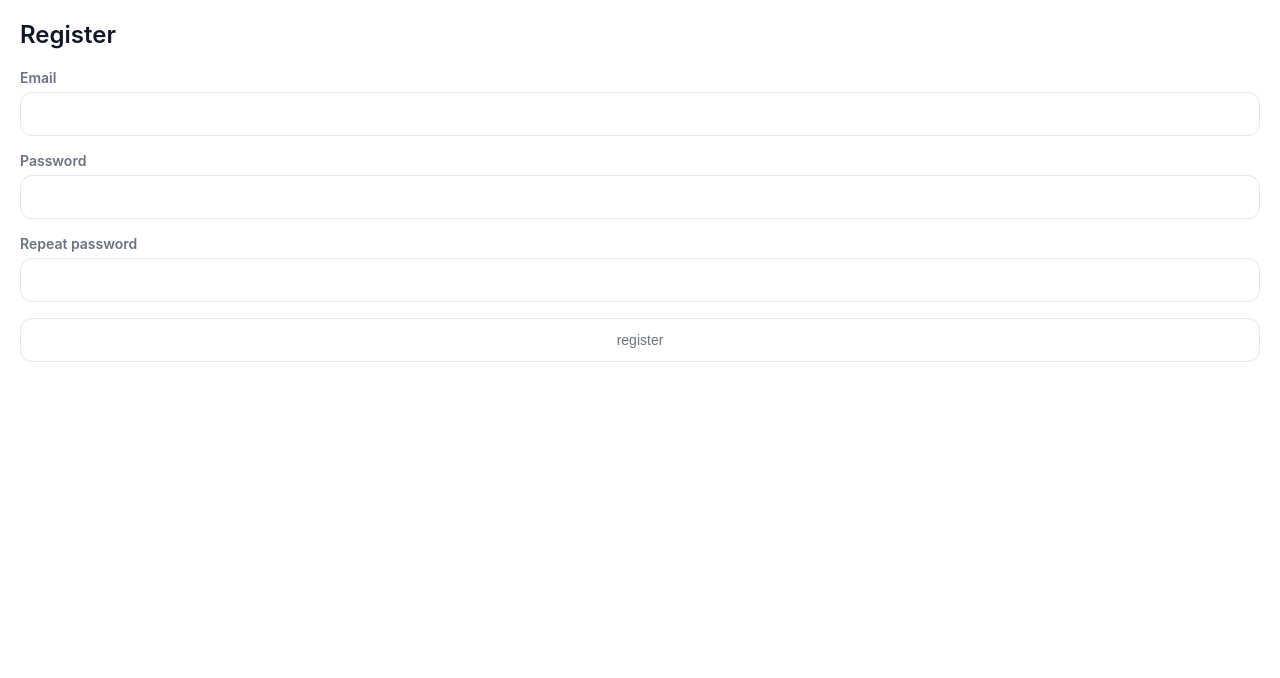
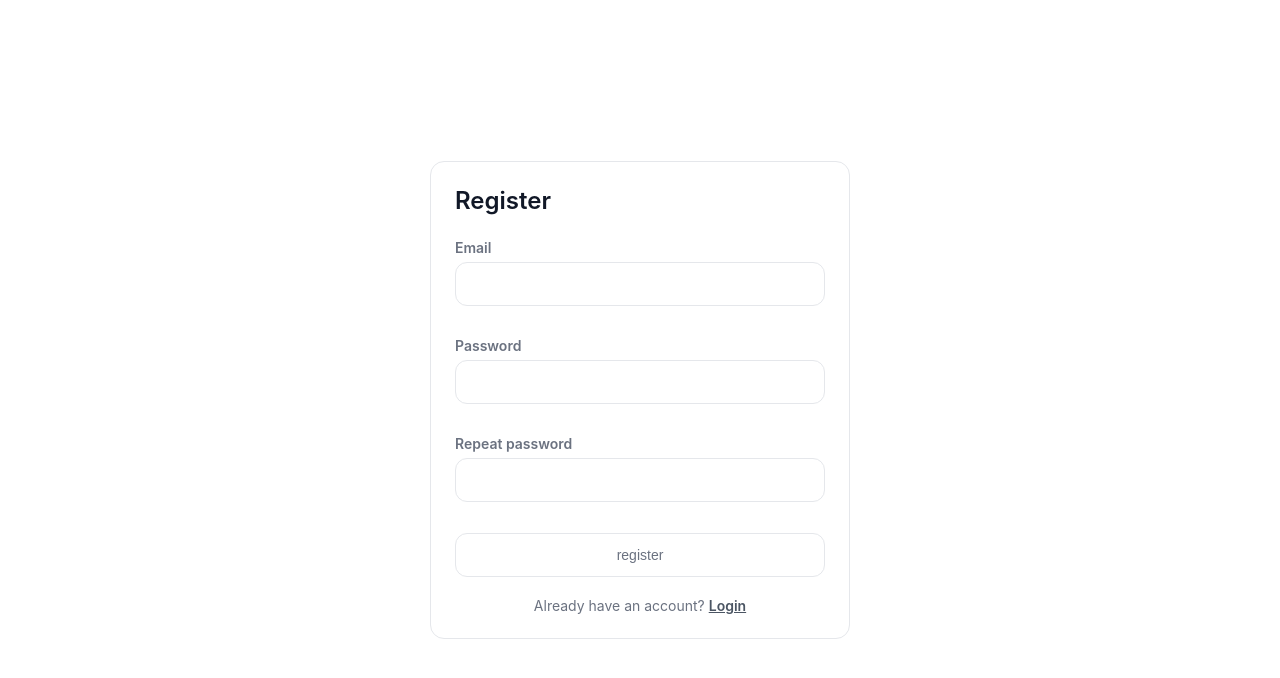
Before and after one commit to dotnil/hibi-vue, a Vue app: page /register in a window 1280 px wide. Shown: the top 678 px of the page. Built offline with nearby package versions, Linux system fonts and the light colour scheme.

Commit message:
feat: improve authentication form UI

```diff
--- a/src/components/LoginForm.vue
+++ b/src/components/LoginForm.vue
@@ -1,13 +1,33 @@
 <template>
-  <form @submit.prevent="handleSubmit">
+  <form novalidate @input="onFormInput" @submit.prevent="handleSubmit">
     <div class="field">
       <label for="login-email">Email</label>
-      <input id="login-email" v-model.trim="email" name="email" type="email" autocomplete="email" required>
+      <input
+        id="login-email"
+        v-model.trim="email"
+        :class="{ 'input-error': hasEmailError }"
+        :aria-invalid="hasEmailError"
+        name="email"
+        type="email"
+        autocomplete="email"
+        required
+      >
+      <p class="field-error">{{ emailError }}</p>
     </div>
 
     <div class="field">
       <label for="login-password">Password</label>
-      <input id="login-password" v-model="password" name="password" type="password" autocomplete="current-password" required>
+      <input
+        id="login-password"
+        v-model="password"
+        :class="{ 'input-error': Boolean(passwordError) }"
+        :aria-invalid="Boolean(passwordError)"
+        name="password"
+        type="password"
+        autocomplete="current-password"
+        required
+      >
+      <p class="field-error">{{ passwordError }}</p>
     </div>
 
     <button type="submit">
@@ -19,17 +39,45 @@
 </template>
 
 <script setup>
-import { ref } from 'vue'
+import { computed, ref } from 'vue'
 
-const emit = defineEmits(['login'])
+const emit = defineEmits(['login', 'formChanged'])
 const props = defineProps({
   errorMessage: String,
 })
 
 const email = ref('')
 const password = ref('')
+const hasSubmitted = ref(false)
+
+const emailError = computed(() => {
+  if (!hasSubmitted.value) return ''
+
+  const trimmedEmail = email.value.trim()
+
+  if (!trimmedEmail) return 'Email is required'
+  if (!/^[^\s@]+@[^\s@]+\.[^\s@]+$/.test(trimmedEmail)) return 'Enter a valid email address'
+
+  return ''
+})
+
+const passwordError = computed(() => {
+  if (!hasSubmitted.value || password.value) return ''
+
+  return 'Password is required'
+})
+
+const hasEmailError = computed(() => Boolean(emailError.value))
+
+const onFormInput = () => {
+  emit('formChanged')
+}
 
 const handleSubmit = () => {
+  hasSubmitted.value = true
+
+  if (emailError.value || passwordError.value) return
+
   emit('login', {
     email: email.value.trim(),
     password: password.value,
@@ -41,8 +89,7 @@ const handleSubmit = () => {
 form {
   display: flex;
   flex-direction: column;
-  gap: 16px;
-  margin: 20px;
+  gap: 8px;
 }
 
 .field {
@@ -96,6 +143,25 @@ input:hover {
   box-shadow: 0 0 0 3px rgba(221, 234, 124, 0.25);
 }
 
+input.input-error,
+input.input-error:hover {
+  border-color: #fca5a5;
+  box-shadow: none;
+}
+
+input.input-error:focus {
+  border-color: #fca5a5;
+  box-shadow: 0 0 0 3px rgba(252, 165, 165, 0.25);
+}
+
+.field-error {
+  min-height: 17px;
+  margin: 0;
+  color: #b91c1c;
+  font-size: 14px;
+  line-height: 17px;
+}
+
 .error-message {
   margin: 0;
   color: #b91c1c;
--- a/src/components/RegisterForm.vue
+++ b/src/components/RegisterForm.vue
@@ -1,18 +1,48 @@
 <template>
-  <form @submit.prevent="handleSubmit">
+  <form novalidate @input="onFormInput" @submit.prevent="handleSubmit">
     <div class="field">
       <label for="register-email">Email</label>
-      <input id="register-email" v-model.trim="email" name="email" type="email" autocomplete="email" required>
+      <input
+        id="register-email"
+        v-model.trim="email"
+        :class="{ 'input-error': hasEmailError }"
+        :aria-invalid="hasEmailError"
+        name="email"
+        type="email"
+        autocomplete="email"
+        required
+      >
+      <p class="field-error">{{ emailError }}</p>
     </div>
 
     <div class="field">
       <label for="register-password">Password</label>
-      <input id="register-password" v-model="password" name="password" type="password" autocomplete="new-password" required @input="validateRepeatPassword">
+      <input
+        id="register-password"
+        v-model="password"
+        :class="{ 'input-error': Boolean(passwordError) }"
+        :aria-invalid="Boolean(passwordError)"
+        name="password"
+        type="password"
+        autocomplete="new-password"
+        required
+      >
+      <p class="field-error">{{ passwordError }}</p>
     </div>
 
     <div class="field">
       <label for="register-repeat-password">Repeat password</label>
-      <input id="register-repeat-password" ref="repeatPasswordRef" v-model="repeatPassword" name="repeat-password" type="password" autocomplete="new-password" required @input="validateRepeatPassword">
+      <input
+        id="register-repeat-password"
+        v-model="repeatPassword"
+        :class="{ 'input-error': Boolean(repeatPasswordError) }"
+        :aria-invalid="Boolean(repeatPasswordError)"
+        name="repeat-password"
+        type="password"
+        autocomplete="new-password"
+        required
+      >
+      <p class="field-error">{{ repeatPasswordError }}</p>
     </div>
 
     <button type="submit">
@@ -24,9 +54,9 @@
 </template>
 
 <script setup>
-import { ref } from 'vue'
+import { computed, ref } from 'vue'
 
-const emit = defineEmits(['register'])
+const emit = defineEmits(['register', 'formChanged'])
 const props = defineProps({
   errorMessage: String,
 })
@@ -34,15 +64,46 @@ const props = defineProps({
 const email = ref('')
 const password = ref('')
 const repeatPassword = ref('')
-const repeatPasswordRef = ref(null)
+const hasSubmitted = ref(false)
 
-const validateRepeatPassword = () => {
-  repeatPasswordRef.value?.setCustomValidity(
-    password.value === repeatPassword.value ? '' : 'Passwords do not match'
-  )
+const emailError = computed(() => {
+  if (!hasSubmitted.value) return ''
+
+  const trimmedEmail = email.value.trim()
+
+  if (!trimmedEmail) return 'Email is required'
+  if (!/^[^\s@]+@[^\s@]+\.[^\s@]+$/.test(trimmedEmail)) return 'Enter a valid email address'
+
+  return ''
+})
+
+const passwordError = computed(() => {
+  if (!hasSubmitted.value || password.value) return ''
+
+  return 'Password is required'
+})
+
+const repeatPasswordError = computed(() => {
+  if (!hasSubmitted.value) return ''
+  if (!repeatPassword.value) return 'Repeat password is required'
+  if (password.value !== repeatPassword.value) return 'Passwords do not match'
+
+  return ''
+})
+
+const hasEmailError = computed(() => (
+  Boolean(emailError.value) || props.errorMessage === 'Email already exists'
+))
+
+const onFormInput = () => {
+  emit('formChanged')
 }
 
 const handleSubmit = () => {
+  hasSubmitted.value = true
+
+  if (emailError.value || passwordError.value || repeatPasswordError.value) return
+
   emit('register', {
     email: email.value.trim(),
     password: password.value,
@@ -54,8 +115,7 @@ const handleSubmit = () => {
 form {
   display: flex;
   flex-direction: column;
-  gap: 16px;
-  margin: 20px;
+  gap: 8px;
 }
 
 .field {
@@ -109,6 +169,25 @@ input:hover {
   box-shadow: 0 0 0 3px rgba(221, 234, 124, 0.25);
 }
 
+input.input-error,
+input.input-error:hover {
+  border-color: #fca5a5;
+  box-shadow: none;
+}
+
+input.input-error:focus {
+  border-color: #fca5a5;
+  box-shadow: 0 0 0 3px rgba(252, 165, 165, 0.25);
+}
+
+.field-error {
+  min-height: 17px;
+  margin: 0;
+  color: #b91c1c;
+  font-size: 14px;
+  line-height: 17px;
+}
+
 .error-message {
   margin: 0;
   color: #b91c1c;
--- a/src/pages/LoginPage.vue
+++ b/src/pages/LoginPage.vue
@@ -1,6 +1,13 @@
 <template>
-  <h2>Login</h2>
-  <LoginForm :errorMessage="errorMessage" @login="onLogin" />
+  <section class="auth-page">
+    <div class="auth-card">
+      <h2>Login</h2>
+      <LoginForm :errorMessage="errorMessage" @login="onLogin" @formChanged="onFormChanged" />
+      <p class="auth-switch">
+        Don't have an account? <RouterLink to="/register">Register</RouterLink>
+      </p>
+    </div>
+  </section>
 </template>
 
 <script setup>
@@ -11,6 +18,10 @@ import { login } from '../api-client/users'
 
 const router = useRouter()
 const errorMessage = ref('')
+
+const onFormChanged = () => {
+  errorMessage.value = ''
+}
 
 const onLogin = async credentials => {
   errorMessage.value = ''
@@ -31,7 +42,39 @@ const onLogin = async credentials => {
 </script>
 
 <style scoped>
+.auth-page {
+  display: grid;
+  min-height: 100vh;
+  padding: 24px;
+  place-items: center;
+}
+
+.auth-card {
+  width: 100%;
+  max-width: 420px;
+  padding: 24px;
+  border: 1px solid #e5e7eb;
+  border-radius: 14px;
+}
+
 h2 {
-  margin: 20px;
+  margin: 0 0 24px;
+}
+
+.auth-switch {
+  margin-top: 20px;
+  color: #6b7280;
+  font-size: 14px;
+  text-align: center;
+}
+
+.auth-switch a {
+  color: #4b5563;
+  font-weight: 600;
+  text-decoration: underline;
+}
+
+.auth-switch a:hover {
+  color: #111827;
 }
 </style>
--- a/src/pages/RegisterPage.vue
+++ b/src/pages/RegisterPage.vue
@@ -1,7 +1,13 @@
 <template>
-  <h2>Register</h2>
-
-  <RegisterForm :errorMessage="errorMessage" @register="onRegister" />
+  <section class="auth-page">
+    <div class="auth-card">
+      <h2>Register</h2>
+      <RegisterForm :errorMessage="errorMessage" @register="onRegister" @formChanged="onFormChanged" />
+      <p class="auth-switch">
+        Already have an account? <RouterLink to="/login">Login</RouterLink>
+      </p>
+    </div>
+  </section>
 </template>
 
 <script setup>
@@ -12,6 +18,10 @@ import { createUser } from '../api-client/users'
 
 const router = useRouter()
 const errorMessage = ref('')
+
+const onFormChanged = () => {
+  errorMessage.value = ''
+}
 
 const onRegister = async credentials => {
   errorMessage.value = ''
@@ -28,7 +38,39 @@ const onRegister = async credentials => {
 </script>
 
 <style scoped>
+.auth-page {
+  display: grid;
+  min-height: 100vh;
+  padding: 24px;
+  place-items: center;
+}
+
+.auth-card {
+  width: 100%;
+  max-width: 420px;
+  padding: 24px;
+  border: 1px solid #e5e7eb;
+  border-radius: 14px;
+}
+
 h2 {
-  margin: 20px;
+  margin: 0 0 24px;
+}
+
+.auth-switch {
+  margin-top: 20px;
+  color: #6b7280;
+  font-size: 14px;
+  text-align: center;
+}
+
+.auth-switch a {
+  color: #4b5563;
+  font-weight: 600;
+  text-decoration: underline;
+}
+
+.auth-switch a:hover {
+  color: #111827;
 }
 </style>
--- a/src/style.css
+++ b/src/style.css
@@ -29,11 +29,6 @@ h2 {
 
 p {
   margin: 0;
-}
-
-form {
-  display: flex;
-  gap: 12px;
 }
 
 ul {
```
